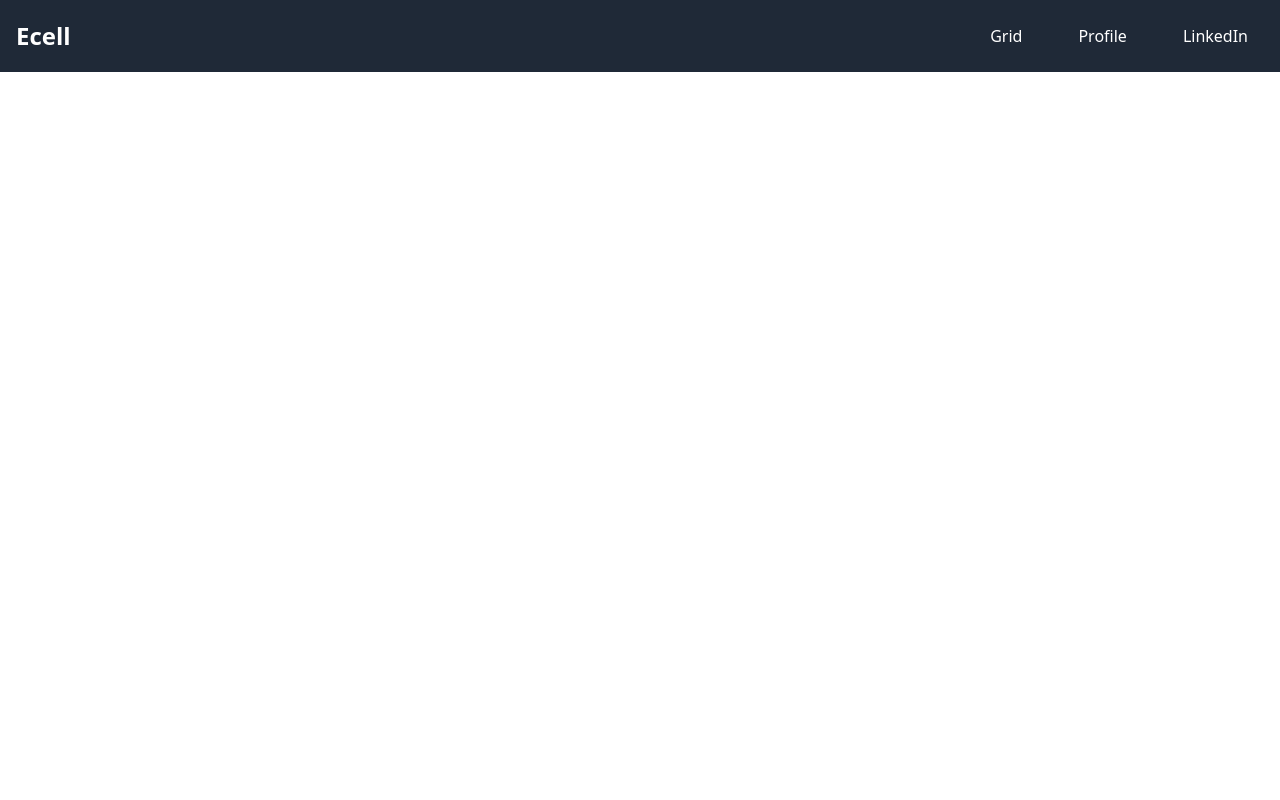
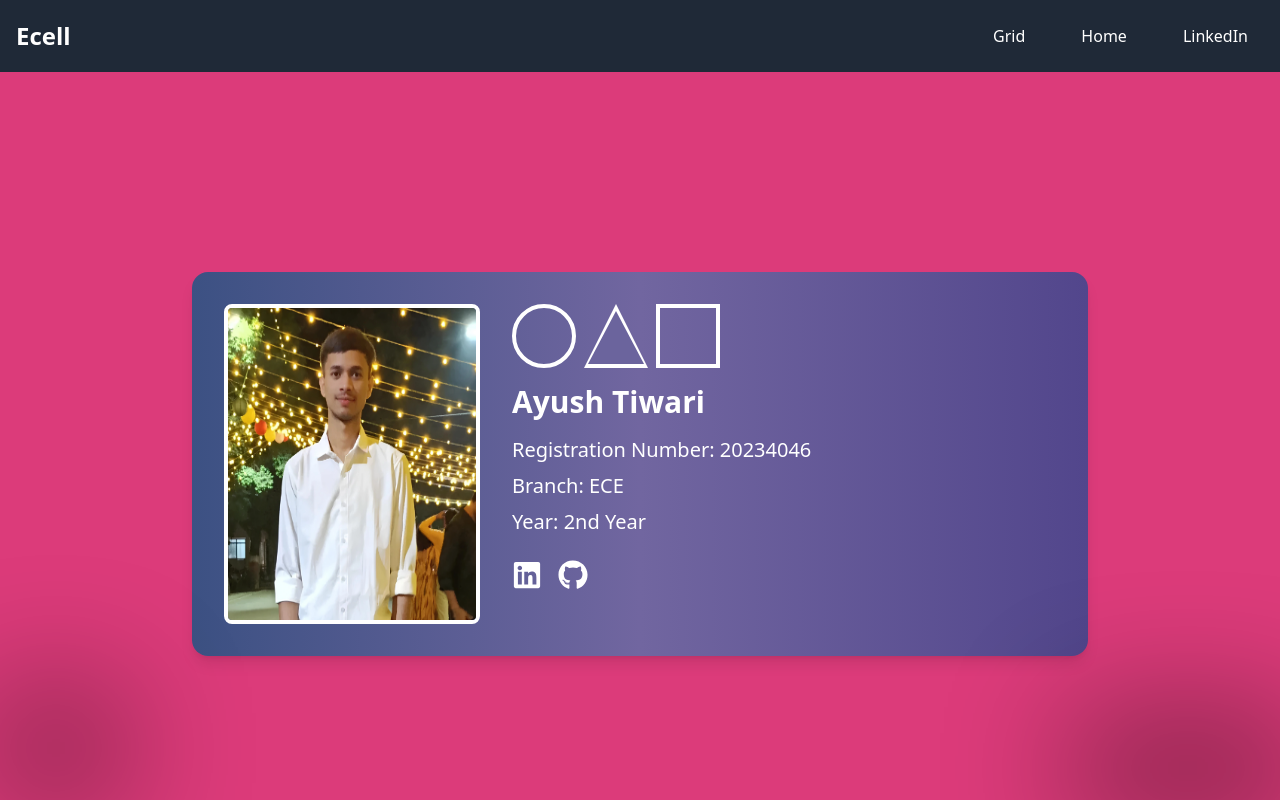
Before and after one commit to Ayush5071/E-cell-Recruitment-task, a React (Vite) app: page / in a window 1280 px wide. Built offline with nearby package versions, Linux system fonts and the light colour scheme.

Commit message:
Update README and Navbar: enhance project overview, add getting started instructions, and rename Profile link to Home

```diff
--- a/src/App.tsx
+++ b/src/App.tsx
@@ -12,6 +12,7 @@ const App = () => {
       <div className="w-full h-screen">
         <Navbar/>
         <Routes>
+          <Route path="/" element={<Profile />} />
           <Route path="/grid" element={<Grid />} />
           <Route path="/profile" element={<Profile />} />
         </Routes>
--- a/src/components/Navbar.tsx
+++ b/src/components/Navbar.tsx
@@ -38,7 +38,7 @@ const NavLinks: React.FC<{ navigate: (path: string) => void }> = ({ navigate })
       <button onClick={() => navigate('/grid')} className="block py-2 px-4 hover:bg-gray-700 rounded">Grid</button>
     </li>
     <li className="text-white">
-      <button onClick={() => navigate('/profile')} className="block py-2 px-4 hover:bg-gray-700 rounded">Profile</button>
+      <button onClick={() => navigate('/profile')} className="block py-2 px-4 hover:bg-gray-700 rounded">Home</button>
     </li>
     <li className="text-white">
       <a href="https://www.linkedin.com/ayush-tiwari-84a823281" className="block py-2 px-4 hover:bg-gray-700 rounded">LinkedIn</a>
```
Also changed, not shown: 1 other file (tests, documents, lock files or other folders).
